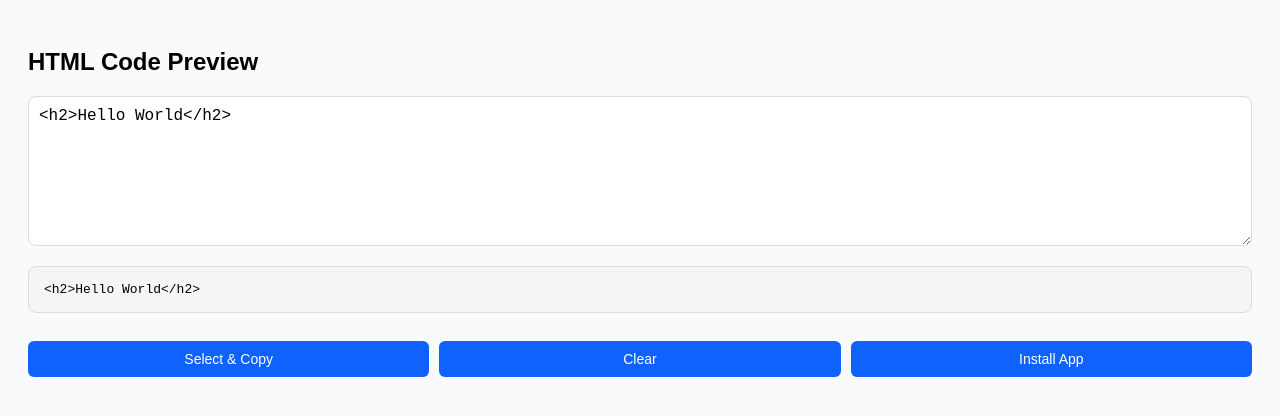
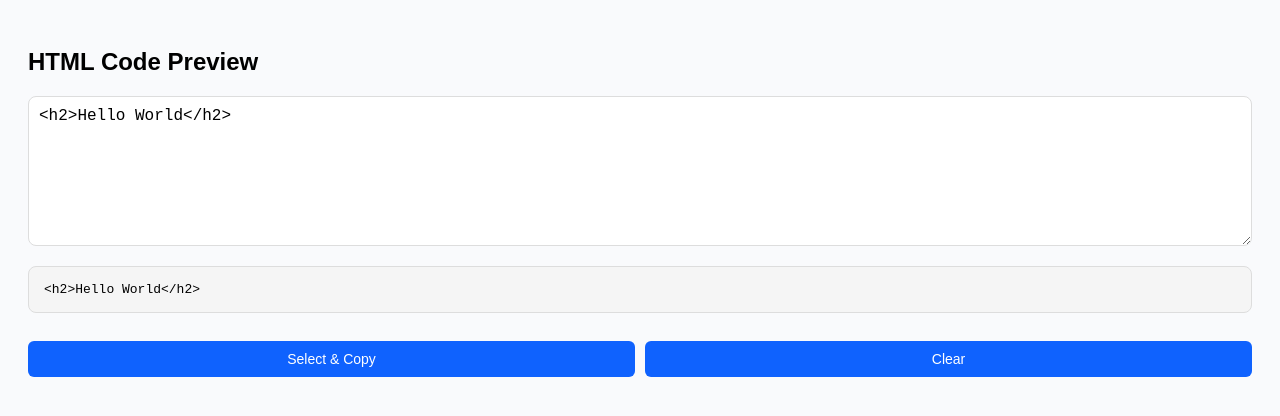
Before and after one commit to kokhinmaungwin/html-code-preview-pwa, a plain HTML site: page index.html in a window 1280 px wide. Drawn offline with Linux system fonts and the light colour scheme.

Commit message:
Update index.html

```diff
--- a/index.html
+++ b/index.html
@@ -60,7 +60,7 @@
     background: #0b4dcc;
   }
   #installBtn {
-    display: ; /* hide initially */
+    display: none; /* hide initially */
   }
 </style>
 </head>
```
